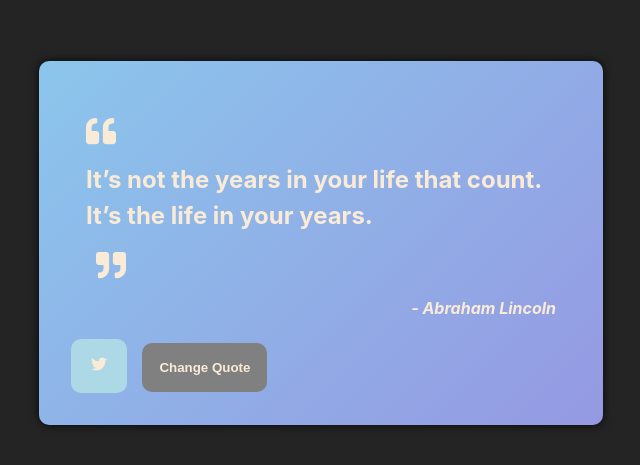
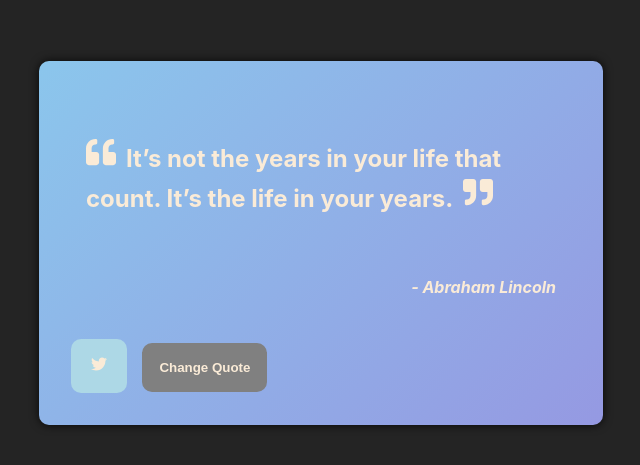
Before and after one commit to lilahmedina/quote-machine, a React (Vite) app: page / in a window 1280 px wide. Shown: the part 157-622 px from the top of the page, without its empty margins (319-959 px from the left). Built offline with nearby package versions, Linux system fonts and the light colour scheme.

Commit message:
deploying using netlify

```diff
--- a/src/App.css
+++ b/src/App.css
@@ -15,9 +15,8 @@
   text-align: left;
   padding: 2rem;
   text-align: left;
-  background-color: #8BC6EC;
+  /*background-color: #444;*/
   background-image: linear-gradient(135deg, #8BC6EC 0%, #9599E2 100%);
-    /*background: linear-gradient(109.6deg, rgb(41, 108, 106) 11.2%, rgb(154, 214, 212) 55.4%, rgb(224, 208, 163) 100.2%);*/
   border-radius: 10px;
   box-shadow: 0 0 10px rgba(0, 0, 0, 0.8);
   color: antiquewhite;
--- a/src/App.tsx
+++ b/src/App.tsx
@@ -15,21 +15,46 @@ const getRandomQuote = (): Quote => {
   return quotes[Math.floor(Math.random() * quotes.length)];
 };
 
+const getRandomColor = (): string => {
+  const colors = [
+    '#16a085',
+    '#27ae60',
+    '#2c3e50',
+    '#f39c12',
+    '#e74c3c',
+    '#9b59b6',
+    '#FB6964',
+    '#342224',
+    '#472E32',
+    '#BDBB99',
+    '#77B1A9',
+    '#73A857'
+  ];
+  return colors[Math.floor(Math.random() * quotes.length)];
+}
+
+const transition = "all 1s";
+
 function App() {
   const [quote, setQuote] = useState<Quote>(getRandomQuote());
+  const [randomColor, setRandomColor] = useState<string>(getRandomColor());
 
-  //for button to change quote
+  //for button to change quote and color
   const changeQuote = () => {
     setQuote(getRandomQuote());
+    setRandomColor(getRandomColor());
   }
 
   return (
-  <div className="background">
-    <div id="quote-box">
-      <div className="quote-content">
+  <div className="background"
+      style={{ backgroundColor: randomColor, transition }}>
+    <div id="quote-box" >
+      <div className="quote-content"
+        style={{ color: randomColor, transition }}>
+        <h2 id="text">
         <FaQuoteLeft size="30" style={{marginRight: "10px"}} />
-        <h2 id="text">{quote.quote}</h2>
-        <FaQuoteRight size="30" style={{marginLeft: "10px"}} />
+        {quote.quote}
+        <FaQuoteRight size="30" style={{marginLeft: "10px"}} /></h2>
         <h4 id="author">- {quote.author}</h4>
       </div>
 
@@ -40,10 +65,15 @@ function App() {
         style={{
           backgroundColor: "lightblue",
           marginRight: "15px",
-        }} > <FaTwitter color="vanilla"></FaTwitter>
+          transition,
+        }} >
+
+        <FaTwitter color="vanilla"></FaTwitter>
         </a>
 
-        <button id="new-quote" onClick={changeQuote}>Change Quote</button>
+        <button id="new-quote" onClick={changeQuote}
+        style={{ backgroundColor: randomColor, transition }}
+        >Change Quote</button>
       </div>
     </div>
   </div>
```
